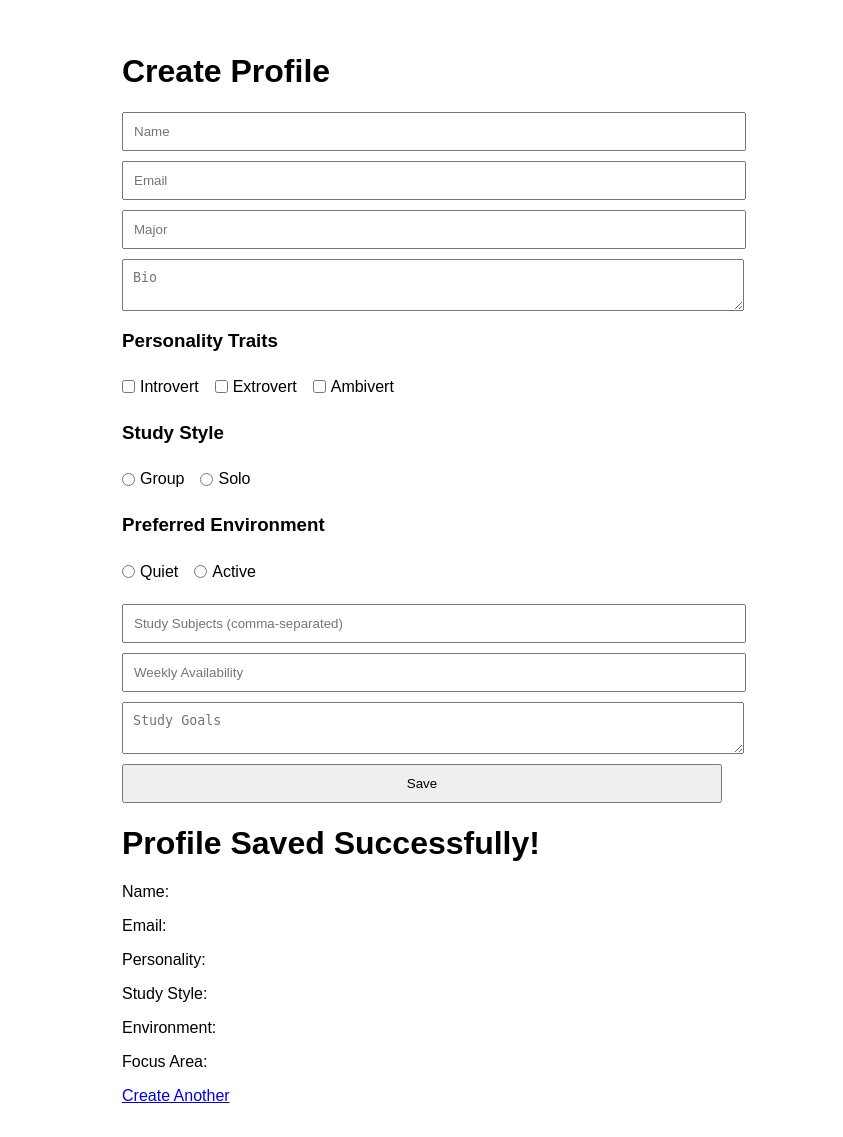
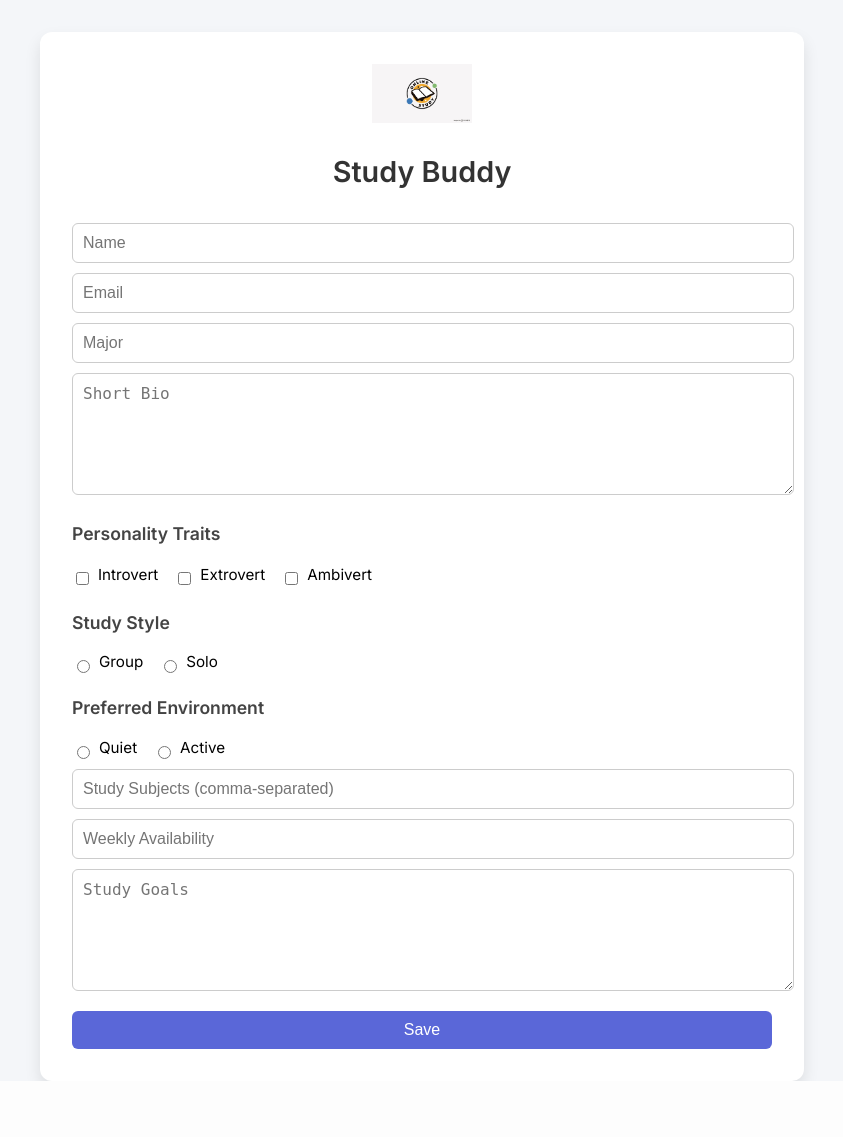
Before and after one commit to jasminebiggs/4155-Capstone, a FastAPI app: page /create-profile in a window 1280 px wide. Shown: the whole page, without its empty margins (218-1061 px from the left). After the commit the page ends 1081 px from the top, so only its background shows below. Run offline with FastAPI, Linux system fonts and the light colour scheme.

Commit message:
Add static image and fix directory for profile UI

```diff
--- a/smart_buddy/main.py
+++ b/smart_buddy/main.py
@@ -4,11 +4,14 @@ from fastapi import FastAPI, Request
 from fastapi.templating import Jinja2Templates
 from smart_buddy.routers import user_profile
 from fastapi.responses import HTMLResponse
+from fastapi.staticfiles import StaticFiles
 
 app = FastAPI()
 
 app.include_router(index.router)
 app.include_router(user_profile.router)
+
+app.mount("/static", StaticFiles(directory="smart_buddy/static"), name="static")
 
 templates = Jinja2Templates(directory="smart_buddy/templates")
 @app.get("/")
--- a/smart_buddy/templates/create_profile.html
+++ b/smart_buddy/templates/create_profile.html
@@ -3,39 +3,123 @@
 <head>
   <meta charset="UTF-8" />
   <meta name="viewport" content="width=device-width, initial-scale=1.0"/>
-  <title>Create Profile</title>
+  <title>Study Buddy – Create Profile</title>
+  <link rel="stylesheet" href="https://fonts.googleapis.com/css2?family=Inter:wght@400;600&display=swap">
   <style>
-    body { font-family: sans-serif; max-width: 600px; margin: auto; padding: 2rem; }
-    input, textarea, button { display: block; width: 100%; margin: 10px 0; padding: 10px; }
-    .checkbox-group { display: flex; gap: 1rem; margin-bottom: 1rem; }
-    label { display: flex; align-items: center; gap: 5px; }
+    body {
+      font-family: 'Inter', sans-serif;
+      background-color: #f4f6f9;
+      margin: 0;
+      padding: 0;
+      display: flex;
+      justify-content: center;
+      align-items: flex-start;
+      min-height: 100vh;
+    }
+
+    .container {
+      background-color: #fff;
+      border-radius: 12px;
+      padding: 2rem;
+      margin-top: 2rem;
+      box-shadow: 0 8px 16px rgba(0,0,0,0.1);
+      max-width: 700px;
+      width: 100%;
+    }
+
+    header {
+      text-align: center;
+      margin-bottom: 1.5rem;
+    }
+
+    header img {
+      width: 100px;
+      margin-bottom: 0.5rem;
+    }
+
+    h1 {
+      color: #333;
+      font-size: 1.8rem;
+      margin-bottom: 1rem;
+    }
+
+    input, textarea, button, select {
+      width: 100%;
+      padding: 10px;
+      margin-top: 10px;
+      border: 1px solid #ccc;
+      border-radius: 6px;
+      font-size: 1rem;
+    }
+
+    textarea {
+      resize: vertical;
+      height: 100px;
+    }
+
+    button {
+      background-color: #5a67d8;
+      color: white;
+      border: none;
+      cursor: pointer;
+      margin-top: 1rem;
+    }
+
+    button:hover {
+      background-color: #434190;
+    }
+
+    .checkbox-group, .radio-group {
+      display: flex;
+      flex-wrap: wrap;
+      gap: 1rem;
+      margin-top: 10px;
+    }
+
+    label {
+      display: flex;
+      align-items: center;
+      gap: 6px;
+      font-size: 0.95rem;
+    }
+
+    h3 {
+      margin-top: 1.5rem;
+      font-size: 1.1rem;
+      color: #444;
+    }
   </style>
 </head>
 <body>
-  <h1>Create Profile</h1>
+  <div class="container">
+    <header>
+      <img src="/static/img/study_buddy_header.png" alt="Study Buddy Logo">
+      <h1>Study Buddy</h1>
+    </header>
+
     <form id="profile-form">
-    <input type="text" placeholder="Name" name="name" required />
-    <input type="email" placeholder="Email" name="email" required />
-    <input type="text" placeholder="Major" name="major" />
-    <textarea placeholder="Bio" name="bio"></textarea>
+      <input type="text" name="name" placeholder="Name" required />
+      <input type="email" name="email" placeholder="Email" required />
+      <input type="text" name="major" placeholder="Major" />
+      <textarea name="bio" placeholder="Short Bio"></textarea>
 
       <h3>Personality Traits</h3>
       <div class="checkbox-group">
-      <label><input type="checkbox" name="traits" value="Introvert" /> Introvert</label>
-      <label><input type="checkbox" name="traits" value="Extrovert" /> Extrovert</label>
-      <label><input type="checkbox" name="traits" value="Ambivert" /> Ambivert</label>
+        <label><input type="checkbox" name="traits" value="Introvert"> Introvert</label>
+        <label><input type="checkbox" name="traits" value="Extrovert"> Extrovert</label>
+        <label><input type="checkbox" name="traits" value="Ambivert"> Ambivert</label>
       </div>
 
       <h3>Study Style</h3>
-    <div class="checkbox-group">
-      <label><input type="radio" name="study_style" value="Group" /> Group</label>
-      <label><input type="radio" name="study_style" value="Solo" /> Solo</label>
+      <div class="radio-group">
+        <label><input type="radio" name="study_style" value="Group"> Group</label>
+        <label><input type="radio" name="study_style" value="Solo"> Solo</label>
       </div>
 
       <h3>Preferred Environment</h3>
-    <div class="checkbox-group">
-      <label><input type="radio" name="preferred_environment" value="Quiet" /> Quiet</label>
-      <label><input type="radio" name="preferred_environment" value="Active" /> Active</label>
+      <div class="radio-group">
+        <label><input type="radio" name="preferred_environment" value="Quiet"> Quiet</label>
+        <label><input type="radio" name="preferred_environment" value="Active"> Active</label>
       </div>
 
       <input type="text" name="study_subjects" placeholder="Study Subjects (comma-separated)" />
@@ -44,6 +128,7 @@
 
       <button type="submit">Save</button>
     </form>
+  </div>
 
   <script>
     const form = document.getElementById("profile-form");
@@ -77,18 +162,3 @@
   </script>
 </body>
 </html>
-<html>
-<head>
-    <title>Profile Saved</title>
-</head>
-<body>
-    <h1>Profile Saved Successfully!</h1>
-    <p>Name: {{ profile.name }}</p>
-    <p>Email: {{ profile.email }}</p>
-    <p>Personality: {{ profile.personality_type }}</p>
-    <p>Study Style: {{ profile.study_style }}</p>
-    <p>Environment: {{ profile.environment }}</p>
-    <p>Focus Area: {{ profile.focus_area }}</p>
-    <a href="/create-profile">Create Another</a>
-</body>
-</html>
```
Also changed, not shown: smart_buddy/static/img/study_buddy_header.png (added), 1 other file. Lines whose indentation alone changed are shown as unchanged.
